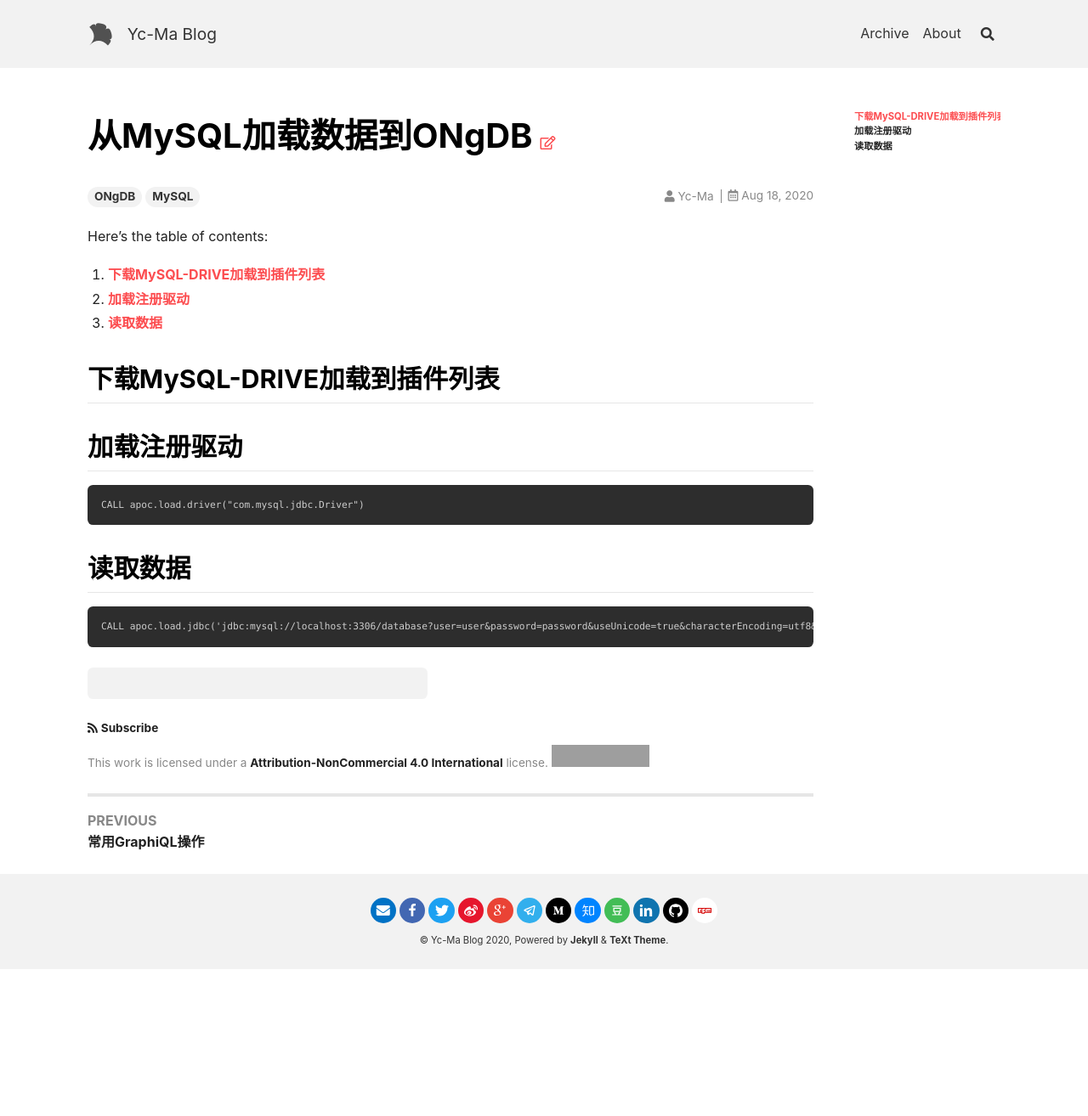
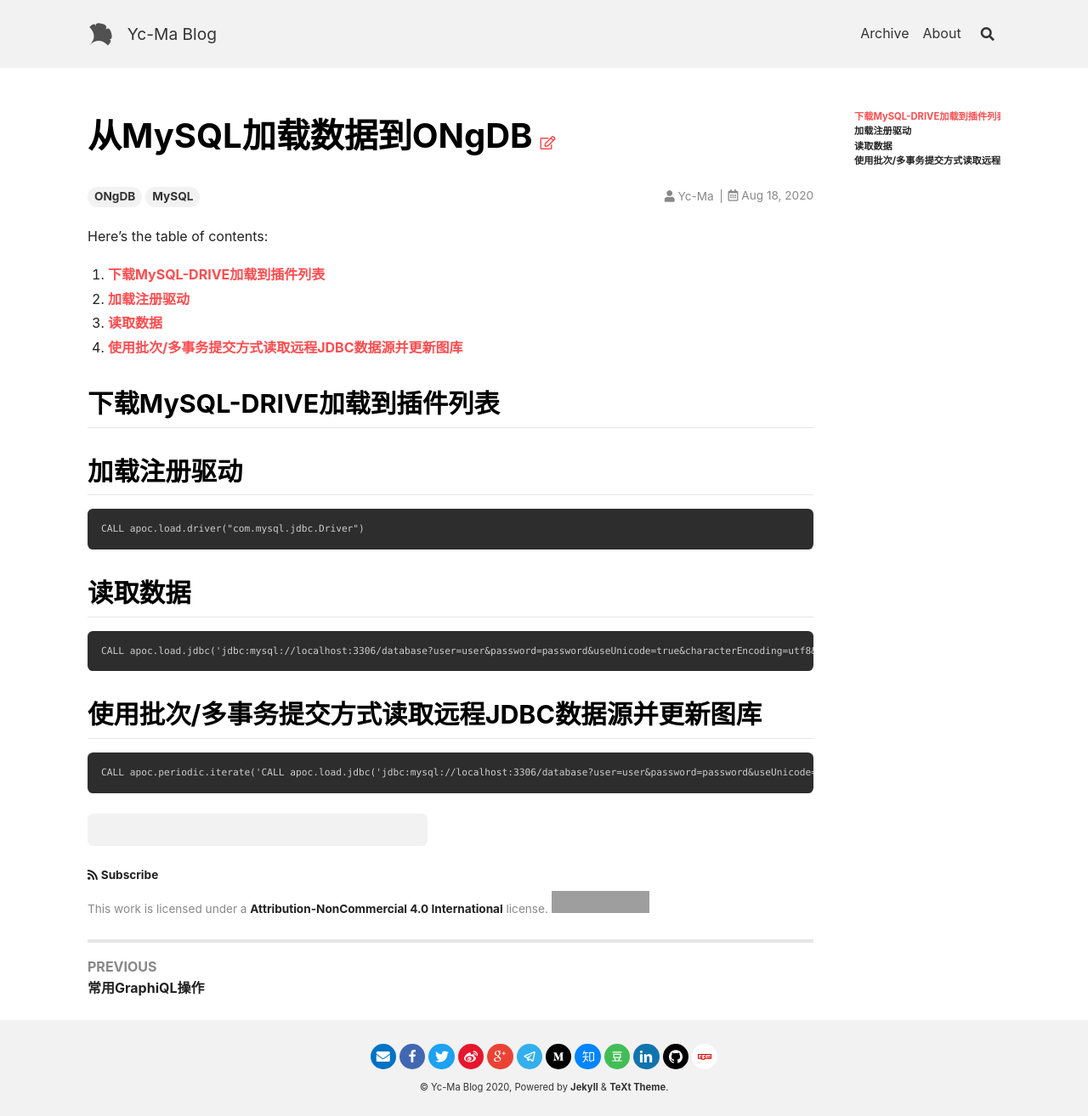
Before and after one commit to crazyyanchao/blog, a Jekyll site: the page built from _posts/2020-08-18-从MySQL加载数据到ONgDB.md, in a window 1280 px wide. Shown: the whole page at 85% size. Built offline with Jekyll 4.4.1, drawn with Linux system fonts in a browser that asks for light colours; nearby versions of some CDN libraries; comment, search, counter and statistics services are not loaded; before the commit the page ends 1141 px from its top, so only the background shows below that; grey boxes are pictures that could not be loaded.

````diff
--- a/_posts/2020-08-18-从MySQL加载数据到ONgDB.md
+++ b/_posts/2020-08-18-从MySQL加载数据到ONgDB.md
@@ -22,3 +22,8 @@ CALL apoc.load.driver("com.mysql.jdbc.Driver")
 ```
 CALL apoc.load.jdbc('jdbc:mysql://localhost:3306/database?user=user&password=password&useUnicode=true&characterEncoding=utf8&serverTimezone=UTC', 'SELECT * FROM TABLE LIMIT 10') YIELD row
 ```
+
+## 使用批次/多事务提交方式读取远程JDBC数据源并更新图库
+```
+CALL apoc.periodic.iterate('CALL apoc.load.jdbc('jdbc:mysql://localhost:3306/database?user=user&password=password&useUnicode=true&characterEncoding=utf8&serverTimezone=UTC', 'SELECT * FROM TABLE LIMIT 10')','MERGE (n:HORGShareHold {hcode:row.hcode}) SET n.name=row.name', {parallel:true,batchSize:1000}) YIELD  batches,total,timeTaken,committedOperations,failedOperations,failedBatches,retries,errorMessages,batch,operations RETURN batches,total,timeTaken,committedOperations,failedOperations,failedBatches,retries,errorMessages,batch,operations;
+```
````
